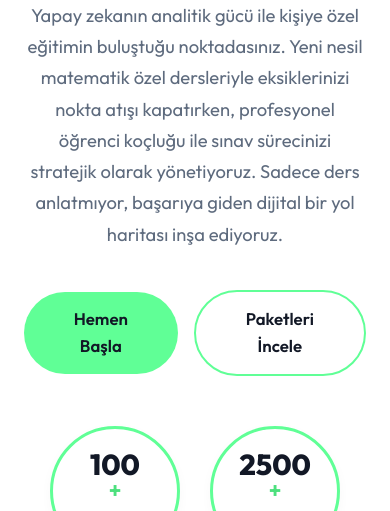
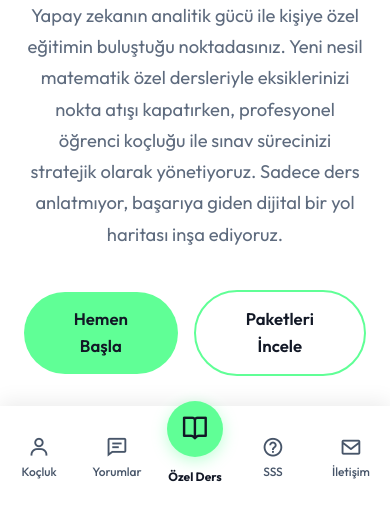
Before and after one commit to ometin-ops/omerhocam, a plain HTML site: page index.html in a window 390 px wide. Shown: the part 333-844 px from the top of the page. Drawn offline with nearby package versions, Linux system fonts and the light colour scheme.

Commit message:
Add files via upload

```diff
--- a/index.html
+++ b/index.html
@@ -15,7 +15,7 @@
     <link rel="stylesheet" href="style.css">
 
     <!-- Favicon -->
-    <link rel="icon" type="image/png" href="assets/img/favicon.png">
+    <link rel="icon" type="image/png" href="favicon.png">
     <!-- Boxicons for icons -->
     <link href='https://unpkg.com/boxicons@2.1.4/css/boxicons.min.css' rel='stylesheet'>
 </head>
@@ -360,7 +360,7 @@
         <div class="container footer-content">
             <div class="footer-info">
                 <a href="#" class="logo footer-logo">
-                    <img src="assets/img/logo.png" alt="Ömer Hoca">
+                    <img src="logo.png" alt="Ömer Hoca">
                 </a>
                 <p>Yeni nesil eğitim anlayışıyla, matematikte başarıyı şansa bırakmayın. Eğitimde doğru rehberlik,
                     başarılı bir geleceğin ilk adımıdır.</p>
@@ -397,6 +397,32 @@
         </div>
     </footer>
 
+    <!-- Mobil Alt Navigasyon (Bottom Tab Bar) -->
+    <nav class="mobile-bottom-nav">
+        <a href="#kocluk" class="bottom-nav-link">
+            <i class='bx bx-user'></i>
+            <span>Koçluk</span>
+        </a>
+        <a href="#yorumlar" class="bottom-nav-link">
+            <i class='bx bx-comment-detail'></i>
+            <span>Yorumlar</span>
+        </a>
+        <a href="#ozel-ders" class="bottom-nav-link action-btn">
+            <div class="action-btn-inner">
+                <i class='bx bx-book-open'></i>
+            </div>
+            <span>Özel Ders</span>
+        </a>
+        <a href="#sss" class="bottom-nav-link">
+            <i class='bx bx-help-circle'></i>
+            <span>SSS</span>
+        </a>
+        <a href="#iletisim" class="bottom-nav-link">
+            <i class='bx bx-envelope'></i>
+            <span>İletişim</span>
+        </a>
+    </nav>
+
     <script src="script.js"></script>
 </body>
 
--- a/style.css
+++ b/style.css
@@ -982,6 +982,11 @@ h5 {
     font-size: 0.95rem;
 }
 
+/* Mobil Alt Navigasyon (Varsayılan olarak gizli) */
+.mobile-bottom-nav {
+    display: none;
+}
+
 /* Responsive Design */
 @media (max-width: 1024px) {
     .cards-grid {
@@ -1057,4 +1062,80 @@ h5 {
         flex-direction: column;
         gap: 40px;
     }
+
+    /* Mobil Alt Navigasyon Gösterimi ve Tasarımı */
+    .mobile-bottom-nav {
+        display: flex;
+        justify-content: space-around;
+        align-items: center;
+        position: fixed;
+        bottom: 0;
+        left: 0;
+        width: 100%;
+        background-color: var(--white);
+        box-shadow: 0 -4px 20px rgba(0, 0, 0, 0.08);
+        /* Hafif gölge */
+        z-index: 2000;
+        /* Her şeyin üstünde olması için */
+        padding: 10px 0;
+        padding-bottom: calc(10px + env(safe-area-inset-bottom));
+        /* iPhone alt çizgisi için */
+    }
+
+    .bottom-nav-link {
+        display: flex;
+        flex-direction: column;
+        align-items: center;
+        justify-content: center;
+        color: #475569;
+        /* Gri/siyah tonlar */
+        text-decoration: none;
+        font-size: 0.75rem;
+        font-weight: 500;
+        gap: 4px;
+        transition: var(--transition);
+        width: 20%;
+    }
+
+    .bottom-nav-link i {
+        font-size: 1.4rem;
+    }
+
+    .bottom-nav-link:hover,
+    .bottom-nav-link:active {
+        color: var(--text-dark);
+    }
+
+    /* Ortadaki Vurgulu Buton */
+    .bottom-nav-link.action-btn {
+        position: relative;
+        transform: translateY(-15px);
+    }
+
+    .bottom-nav-link.action-btn .action-btn-inner {
+        width: 56px;
+        height: 56px;
+        background-color: var(--neon-green);
+        border-radius: 50%;
+        display: flex;
+        justify-content: center;
+        align-items: center;
+        box-shadow: 0 4px 15px rgba(96, 255, 150, 0.4);
+        margin-bottom: 6px;
+    }
+
+    .bottom-nav-link.action-btn .action-btn-inner i {
+        font-size: 1.8rem;
+        color: var(--text-dark);
+    }
+
+    .bottom-nav-link.action-btn span {
+        color: var(--text-dark);
+        font-weight: 700;
+    }
+
+    /* Footer'ın alt kısmına padding ekle ki alt menü içeriği kapatmasın */
+    body {
+        padding-bottom: 70px;
+    }
 }
```
